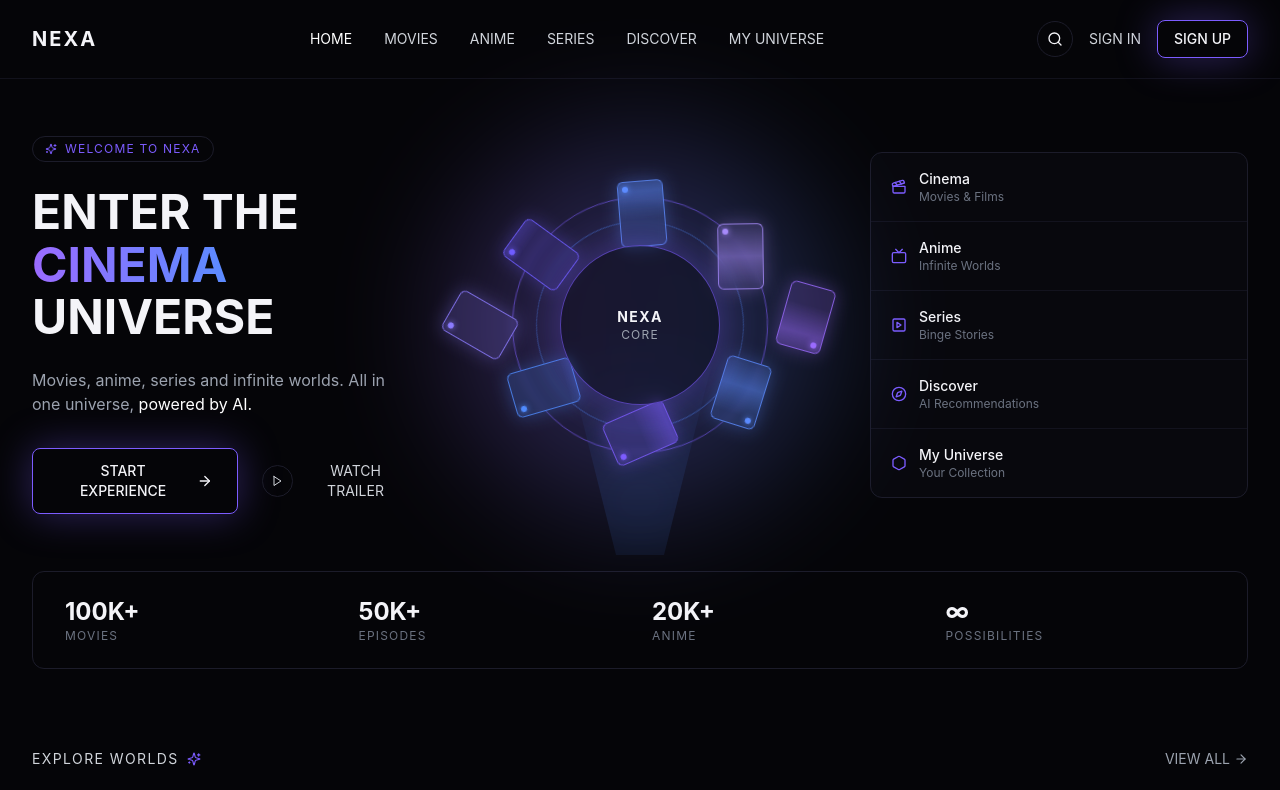
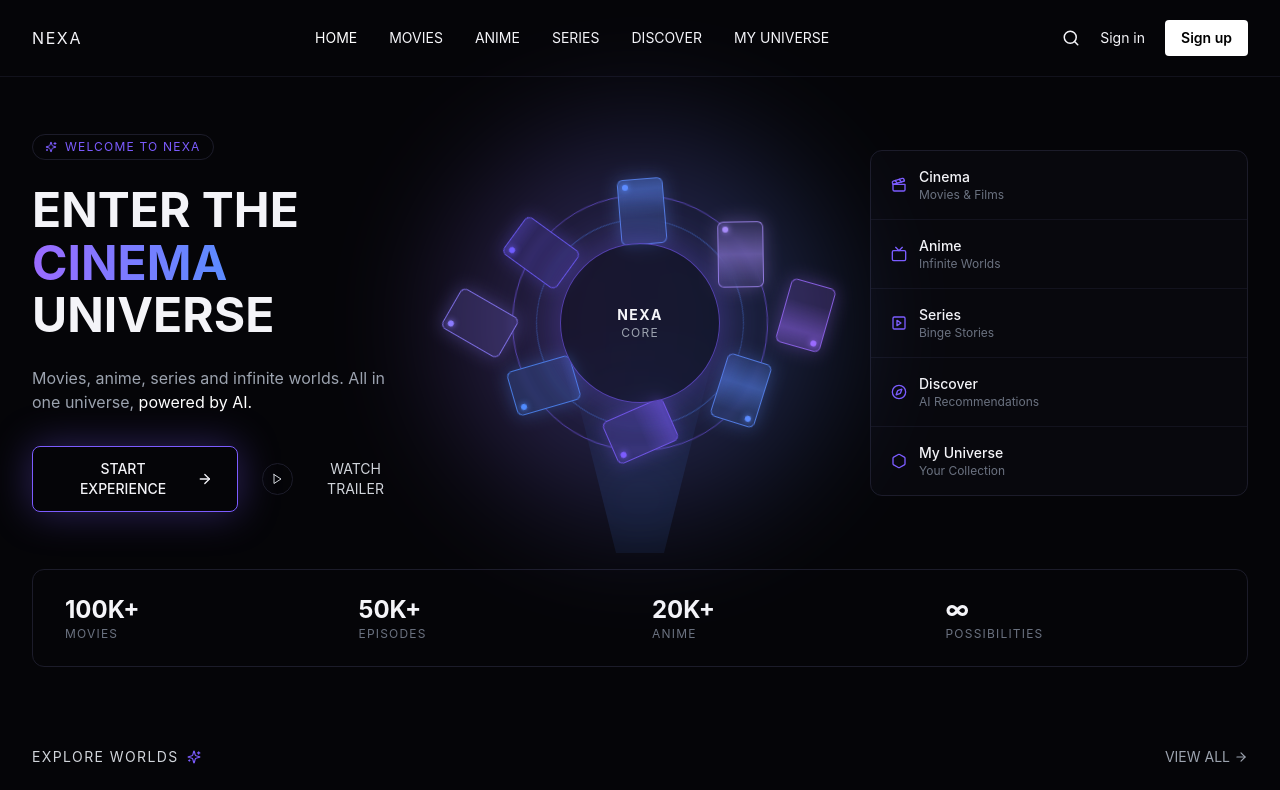
Before and after one commit to snsesu/Tzi, a Next.js app: page / in a window 1280 px wide. Shown: the top 790 px of the page. Built offline with nearby package versions, Linux system fonts and the light colour scheme.

Commit message:
Redesign: Navbar to monochrome Runway-inspired style

```diff
--- a/components/Navbar.tsx
+++ b/components/Navbar.tsx
@@ -15,11 +15,11 @@ const links = [
 export default function Navbar() {
   return (
     <nav className="flex items-center justify-between px-8 py-5 border-b border-nexa-border/60">
-      <Link href="/" className="text-xl font-bold tracking-widest">
+      <Link href="/" className="text-base font-normal tracking-widest">
         NEXA
       </Link>
 
-      <ul className="hidden md:flex items-center gap-8 text-sm text-gray-300">
+      <ul className="hidden md:flex items-center gap-8 text-sm text-nexa-slate">
         {links.map((link, i) => (
           <li key={link.label}>
             <Link
@@ -32,24 +32,18 @@ export default function Navbar() {
         ))}
       </ul>
 
-      <div className="flex items-center gap-4">
-        <Link
-          href="/search"
-          className="w-9 h-9 rounded-full border border-nexa-border flex items-center justify-center"
-        >
-          <Search size={16} />
+      <div className="flex items-center gap-5">
+        <Link href="/search" className="text-nexa-slate hover:text-white">
+          <Search size={18} />
+        </Link>
+        <Link href="/login" className="text-sm text-nexa-slate hidden sm:block cursor-pointer">
+          Sign in
         </Link>
         <Link
           href="/login"
-          className="text-sm text-gray-300 hidden sm:block cursor-pointer"
+          className="px-4 py-2 rounded text-sm font-semibold bg-white text-black"
         >
-          SIGN IN
-        </Link>
-        <Link
-          href="/login"
-          className="px-4 py-2 rounded-lg border border-nexa-purple text-sm font-medium shadow-glow"
-        >
-          SIGN UP
+          Sign up
         </Link>
       </div>
     </nav>
```
